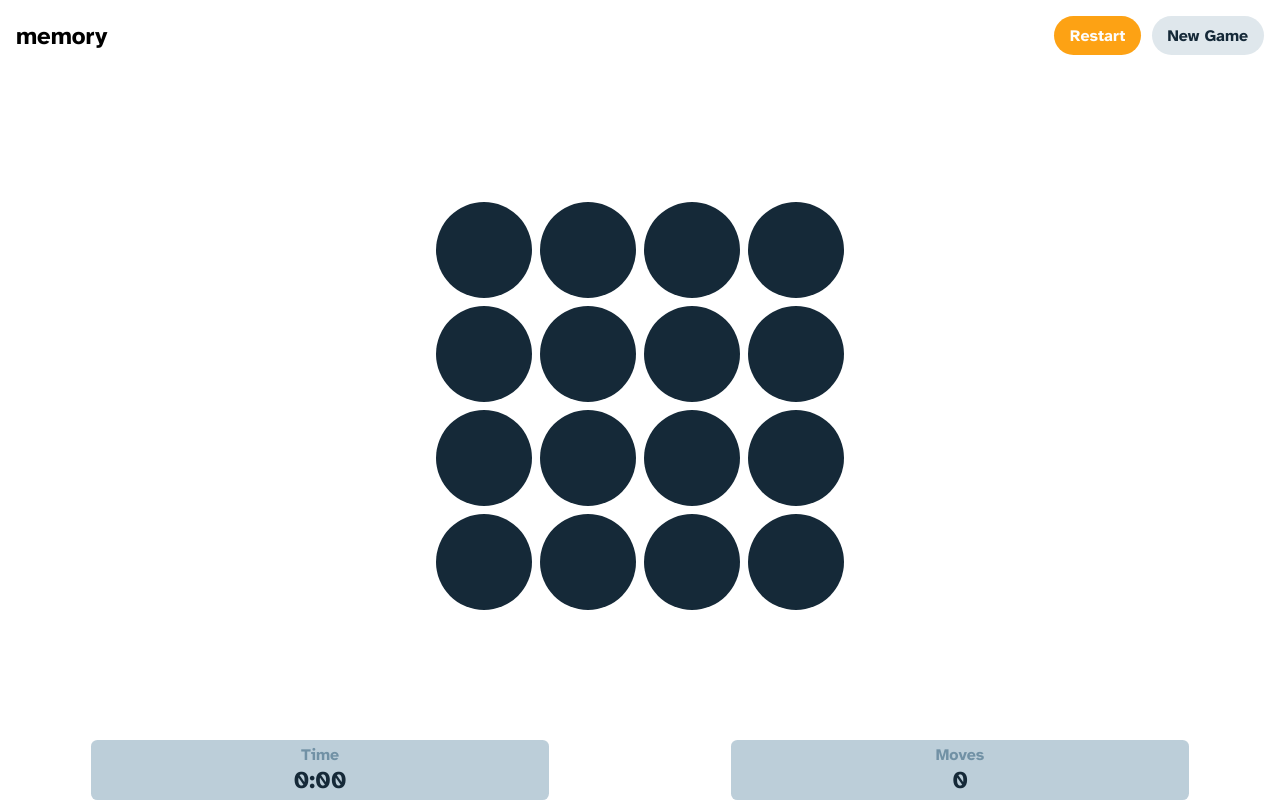
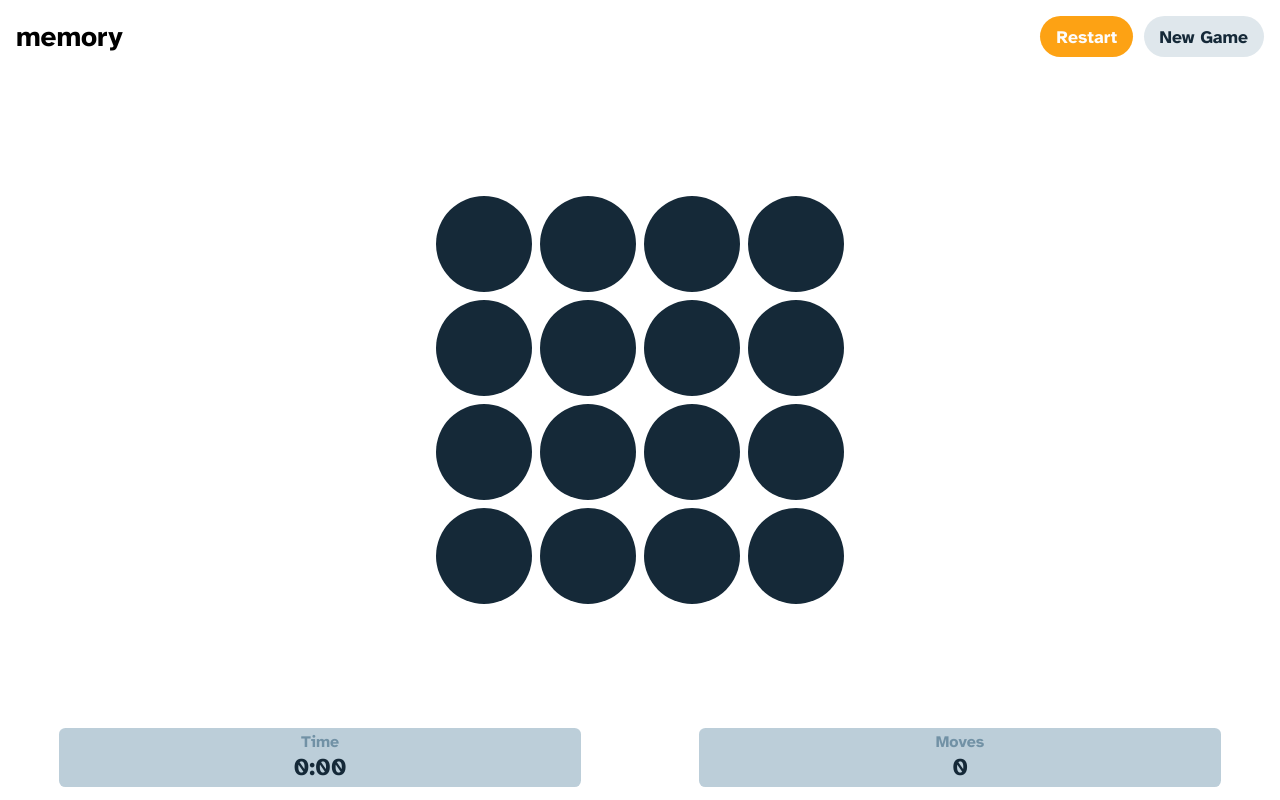
Before and after one commit to chrizgx/memory-game, an Angular app: page /play in a window 1280 px wide. Built offline with nearby package versions, Linux system fonts and the light colour scheme.

Commit message:
Css modifications related to navbar font-size and score element padding

```diff
--- a/src/app/navbar/navbar.component.css
+++ b/src/app/navbar/navbar.component.css
@@ -10,13 +10,14 @@ nav {
 }
 
 .nav-brand {
+  font-size: 1.75rem;
   margin: 0;
 }
 
 .orange-btn,
 .light-btn {
   border-radius: 2rem;
-  font-size: 1rem;
+  font-size: 1.1rem;
   font-weight: bold;
   padding: 0.6rem 1rem;
 }
--- a/src/app/score/score.component.css
+++ b/src/app/score/score.component.css
@@ -2,6 +2,7 @@
   display: flex;
   flex-direction: row;
   justify-content: space-around;
+  padding-bottom: 0.8rem;
 }
 
 .single-player-box {
@@ -11,7 +12,7 @@
   flex-direction: column;
   align-items: center;
   justify-content: center;
-  width: 35vw;
+  width: 40vw;
   padding: 0.3rem;
 }
 
```
